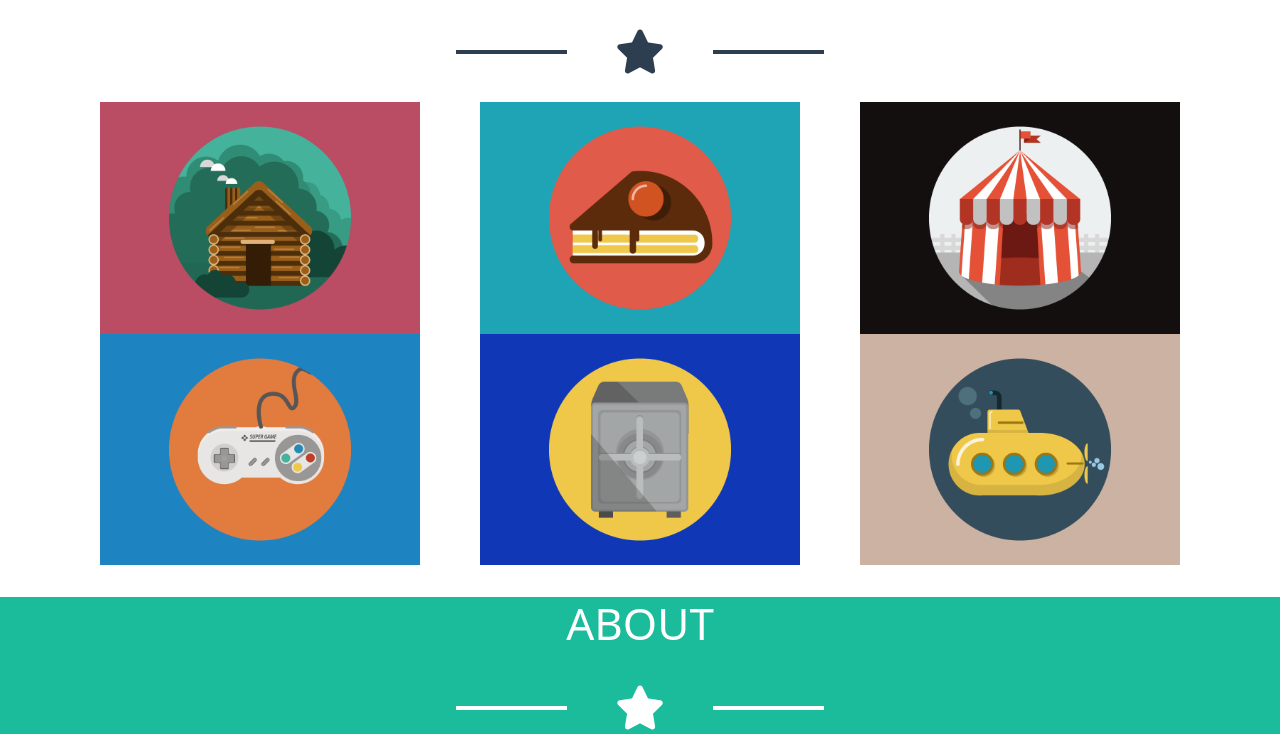
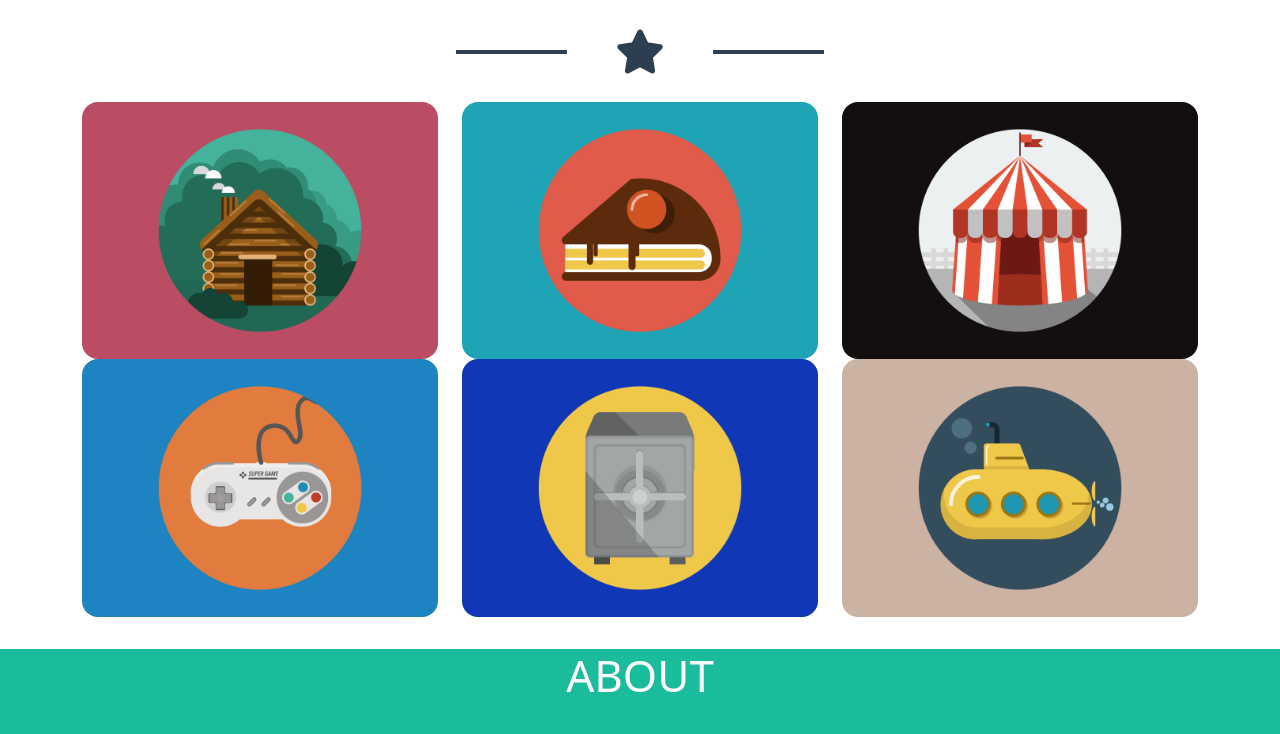
Before and after one commit to coder-ms/html-css-bootstrap-freelancer, a plain HTML site: page index.html in a window 1280 px wide. Shown: the part 630-1364 px from the top of the page. Drawn offline with nearby package versions, Linux system fonts and the light colour scheme.

Commit message:
border radius on img

```diff
--- a/css/style.css
+++ b/css/style.css
@@ -61,7 +61,7 @@ MAIN
 }
 .img-portfolio{
     max-width: 100%;
-    width: 90%;
+    width: 100%;
     align-items: center;
 }
 
--- a/index.html
+++ b/index.html
@@ -69,24 +69,24 @@
                 </div>
                 <div class="row">
                     <div class="col-sm col-md col-lg">
-                        <img src="img/cabin.png" alt="cabin" class="img-portfolio">
+                        <img src="img/cabin.png" alt="cabin" class="img-portfolio rounded-4">
                     </div>
                     <div class="col-sm col-md col-lg">
-                        <img src="img/cake.png" alt="cake" class="img-portfolio">
+                        <img src="img/cake.png" alt="cake" class="img-portfolio rounded-4">
                     </div>
                     <div class="col-sm col-md col-lg">
-                        <img src="img/circus.png" alt="circus" class="img-portfolio">
+                        <img src="img/circus.png" alt="circus" class="img-portfolio rounded-4">
                     </div>
                 </div>
                 <div class="row">
                     <div class="col-sm col-md col-lg">
-                        <img src="img/game.png" alt="game" class="img-portfolio">
+                        <img src="img/game.png" alt="game" class="img-portfolio rounded-4">
                     </div>
                     <div class="col-sm col-md col-lg">
-                        <img src="img/safe.png" alt="safe" class="img-portfolio">
+                        <img src="img/safe.png" alt="safe" class="img-portfolio rounded-4">
                     </div>
                     <div class="col-sm col-md col-lg">
-                        <img src="img/submarine.png" alt="submarine" class="img-portfolio">
+                        <img src="img/submarine.png" alt="submarine" class="img-portfolio rounded-4">
                     </div>
               </div>
             </div>
```
